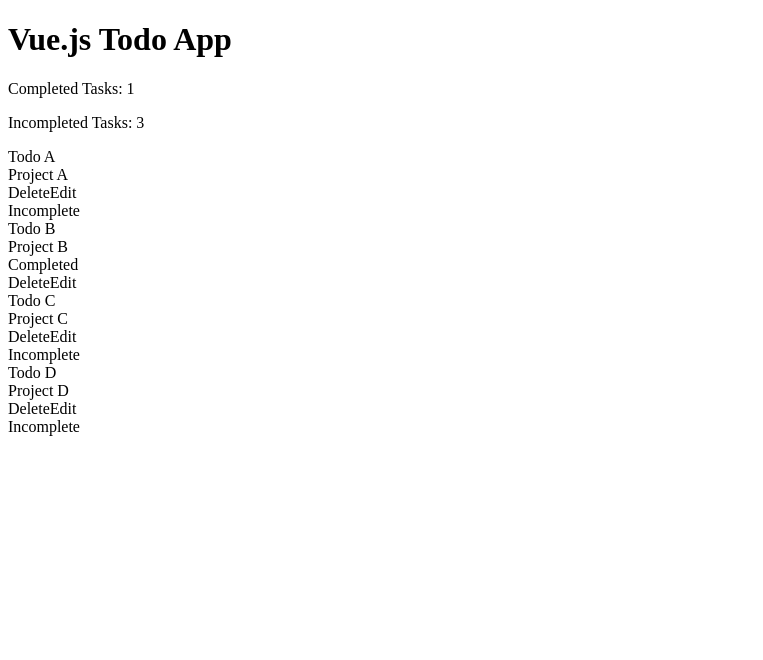
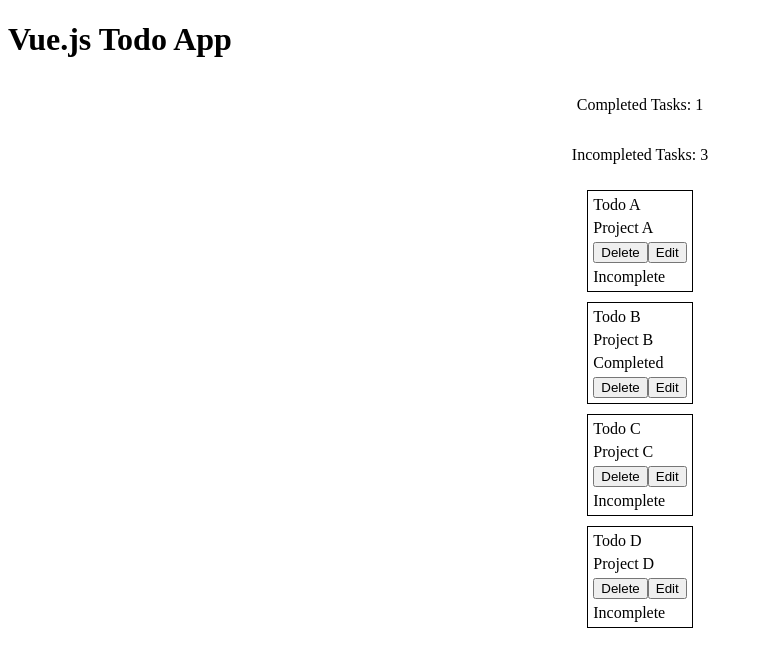
Before and after one commit to tsai810417/Todo-Vue, a Vue app: page / in a window 1280 px wide. Shown: the top 660 px of the page, without its empty margins (0-763 px from the left). Built offline with nearby package versions, Linux system fonts and the light colour scheme.

Commit message:
apply style

```diff
--- a/src/App.vue
+++ b/src/App.vue
@@ -44,5 +44,9 @@
 </script>
 
 <style>
-
+  #app {
+    display: flex;
+    align-items: center;
+    flex-direction: column;
+  }
 </style>
--- a/src/components/Todo.vue
+++ b/src/components/Todo.vue
@@ -1,5 +1,5 @@
 <template>
-  <div class="centered card">
+  <div class="centered-card">
     <div class="content">
       <div class="header">
         {{ todo.title }}
@@ -7,16 +7,16 @@
       <div class="meta">
         {{ todo.project }}
       </div>
-      <div v-if="todo.done">
+      <p class="status" v-if="todo.done">
         Completed
+      </p>
+      <div class="buttons">
+        <button v-on:click="deleteTodo">Delete</button>
+        <button v-on:click="showForm">Edit</button>
       </div>
-      <div class="buttons">
-        <span v-on:click="deleteTodo">Delete</span>
-        <span v-on:click="showForm">Edit</span>
-      </div>
-      <div v-if="!todo.done">
+      <p class="status" v-if="!todo.done">
         Incomplete
-      </div>
+      </p>
     </div>
   </div>
   <!-- <div class="content" v-show="isEditing">
--- a/src/components/TodoList.vue
+++ b/src/components/TodoList.vue
@@ -36,4 +36,14 @@
 </script>
 
 <style lang="css">
+  .content {
+    margin: 10px;
+    border: 1px solid #000000
+  }
+  .header, .meta, .status {
+    margin: 5px;
+  }
+  .buttons {
+    margin: 5px;
+  }
 </style>
```
